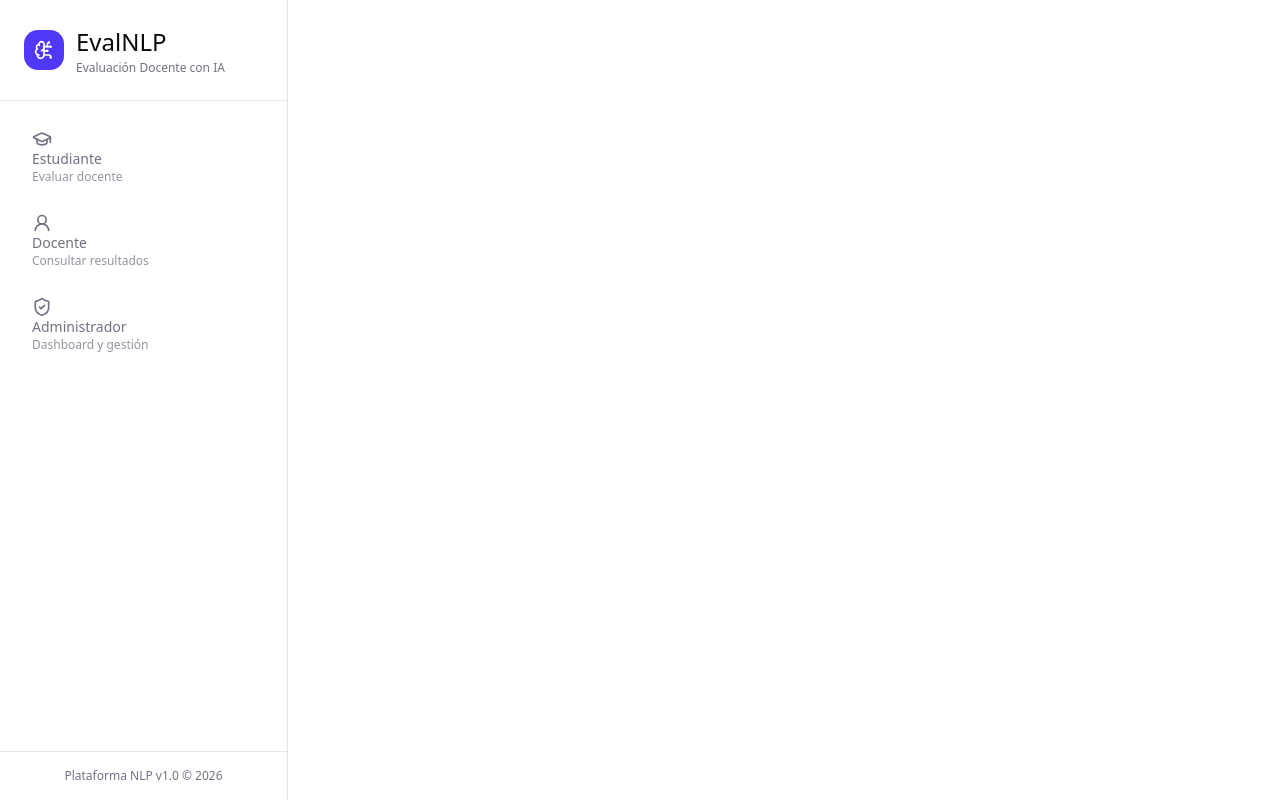
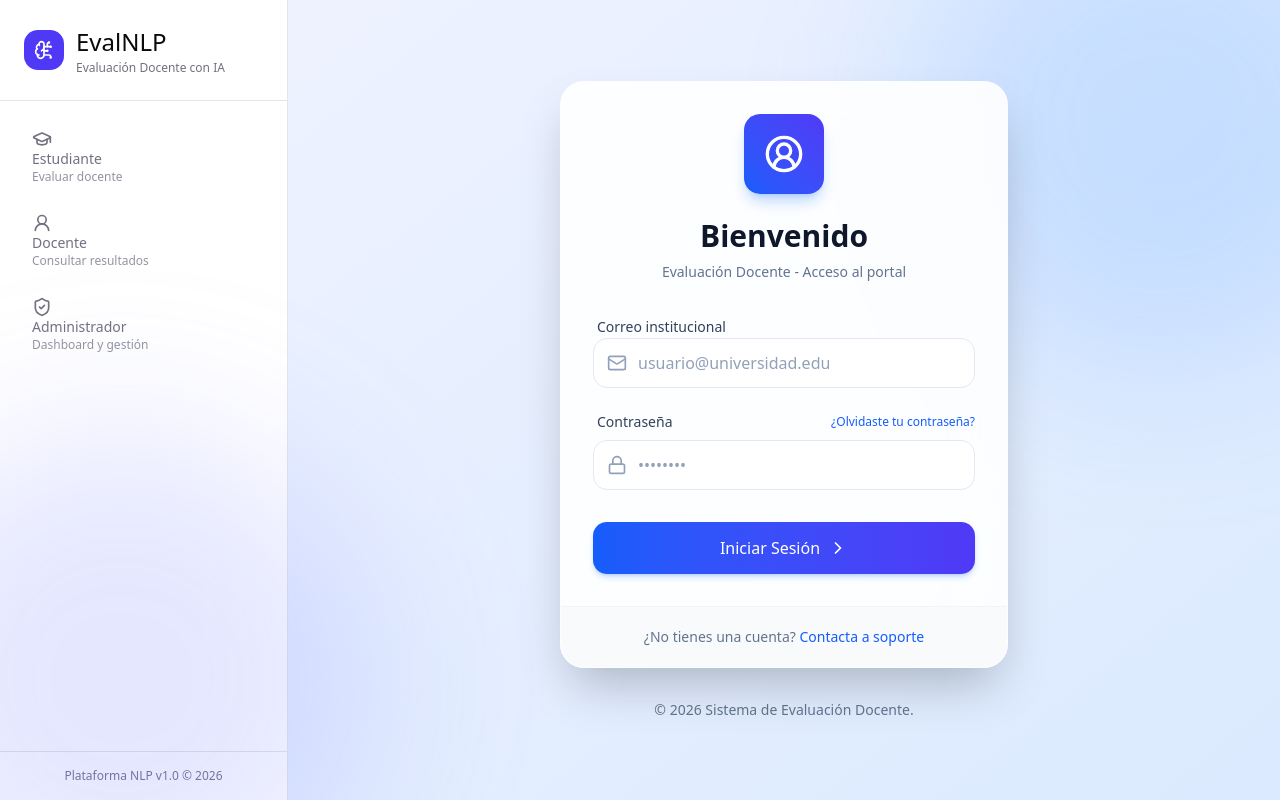
Before and after one commit to salomontillaUni/evaluacion_docente, a Next.js app: page / in a window 1280 px wide. Built offline with nearby package versions, Linux system fonts and the light colour scheme.

Commit message:
refactor: improve UI

```diff
--- a/app/page.tsx
+++ b/app/page.tsx
@@ -1,17 +1,145 @@
 "use client";
-import { BrainCircuit, GraduationCap, Menu, ShieldCheck, UserRound, X } from "lucide-react";
-import Link from "next/link";
-import { useState } from "react";
 
-
-const navItems = [
-  { to: "/views/estudiante", label: "Estudiante", icon: GraduationCap, description: "Evaluar docente" },
-  { to: "/views/docente", label: "Docente", icon: UserRound, description: "Consultar resultados" },
-  { to: "/views/admin", label: "Administrador", icon: ShieldCheck, description: "Dashboard y gestión" },
-];
+import React, { useState } from "react";
+import { motion } from "motion/react";
+import { Lock, Mail, ChevronRight, UserCircle2 } from "lucide-react";
+import { useRouter } from "next/navigation";
 
 export default function Home() {
+  const router = useRouter();
+  const [isLoading, setIsLoading] = useState(false);
+
+  const handleSubmit = async (e: React.FormEvent) => {
+    e.preventDefault();
+    setIsLoading(true);
+
+    // Simulate login delay to show loading state
+    await new Promise((resolve) => setTimeout(resolve, 1500));
+
+    // Redirect to the default view (you can adjust this later based on roles)
+    router.push("/views/estudiante");
+  };
+
   return (
-    <></>
+    <main className="min-h-screen w-full bg-linear-to-br from-indigo-50 to-blue-100 dark:from-slate-950 dark:to-slate-900 flex items-center justify-center p-4">
+      {/* Background decoration elements */}
+      <div className="absolute inset-0 z-0 overflow-hidden pointer-events-none">
+        <div className="absolute -top-32 -right-32 w-125 h-125 bg-blue-400/20 dark:bg-blue-600/10 rounded-full blur-[80px]" />
+        <div className="absolute -bottom-32 -left-32 w-125 h-125 bg-indigo-400/20 dark:bg-indigo-600/10 rounded-full blur-[80px]" />
+      </div>
+
+      <motion.div
+        initial={{ opacity: 0, y: 20 }}
+        animate={{ opacity: 1, y: 0 }}
+        transition={{ duration: 0.5, ease: "easeOut" }}
+        className="relative z-10 w-full max-w-md"
+      >
+        <div className="bg-white/90 dark:bg-slate-900/90 backdrop-blur-xl rounded-3xl shadow-2xl border border-white/20 dark:border-slate-800/50 overflow-hidden">
+          <div className="p-8">
+            <div className="flex justify-center mb-6">
+              <div className="h-20 w-20 bg-linear-to-tr from-blue-600 to-indigo-600 rounded-2xl flex items-center justify-center shadow-lg shadow-blue-500/30">
+                <UserCircle2 className="text-white h-10 w-10" />
+              </div>
+            </div>
+
+            <div className="text-center mb-8">
+              <h1 className="text-3xl font-bold text-slate-900 dark:text-white mb-2">
+                Bienvenido
+              </h1>
+              <p className="text-slate-500 dark:text-slate-400 text-sm">
+                Evaluación Docente - Acceso al portal
+              </p>
+            </div>
+
+            <form onSubmit={handleSubmit} className="space-y-6">
+              <div className="space-y-2">
+                <label className="text-sm font-medium text-slate-700 dark:text-slate-300 ml-1">
+                  Correo institucional
+                </label>
+                <div className="relative">
+                  <div className="absolute inset-y-0 left-0 pl-3.5 flex items-center pointer-events-none">
+                    <Mail className="h-5 w-5 text-slate-400" />
+                  </div>
+                  <input
+                    type="email"
+                    required
+                    placeholder="usuario@universidad.edu"
+                    className="w-full pl-11 pr-4 py-3 bg-white dark:bg-slate-950 border border-slate-200 dark:border-slate-800 rounded-xl focus:ring-2 focus:ring-blue-500/50 focus:border-blue-500 transition-all outline-none text-slate-900 dark:text-white placeholder-slate-400"
+                  />
+                </div>
+              </div>
+
+              <div className="space-y-2">
+                <div className="flex items-center justify-between ml-1">
+                  <label className="text-sm font-medium text-slate-700 dark:text-slate-300">
+                    Contraseña
+                  </label>
+                  <a
+                    href="#"
+                    className="text-xs text-blue-600 dark:text-blue-400 hover:underline"
+                  >
+                    ¿Olvidaste tu contraseña?
+                  </a>
+                </div>
+                <div className="relative">
+                  <div className="absolute inset-y-0 left-0 pl-3.5 flex items-center pointer-events-none">
+                    <Lock className="h-5 w-5 text-slate-400" />
+                  </div>
+                  <input
+                    type="password"
+                    required
+                    placeholder="••••••••"
+                    className="w-full pl-11 pr-4 py-3 bg-white dark:bg-slate-950 border border-slate-200 dark:border-slate-800 rounded-xl focus:ring-2 focus:ring-blue-500/50 focus:border-blue-500 transition-all outline-none text-slate-900 dark:text-white placeholder-slate-400"
+                  />
+                </div>
+              </div>
+
+              <div className="pt-2">
+                <motion.button
+                  whileHover={{ scale: 1.01 }}
+                  whileTap={{ scale: 0.98 }}
+                  disabled={isLoading}
+                  type="submit"
+                  className="w-full group relative flex items-center justify-center gap-2 bg-linear-to-r from-blue-600 to-indigo-600 text-white py-3.5 px-4 rounded-xl font-medium shadow-md shadow-blue-500/25 hover:shadow-lg hover:shadow-blue-500/40 transition-all disabled:opacity-70 disabled:cursor-wait"
+                >
+                  {isLoading ? (
+                    <motion.div
+                      animate={{ rotate: 360 }}
+                      transition={{
+                        repeat: Infinity,
+                        duration: 1,
+                        ease: "linear",
+                      }}
+                      className="w-5 h-5 border-2 border-white/30 border-t-white rounded-full"
+                    />
+                  ) : (
+                    <>
+                      <span>Iniciar Sesión</span>
+                      <ChevronRight className="w-5 h-5 group-hover:translate-x-1 transition-transform" />
+                    </>
+                  )}
+                </motion.button>
+              </div>
+            </form>
+          </div>
+
+          <div className="bg-slate-50 dark:bg-slate-900/50 p-5 border-t border-slate-100 dark:border-slate-800/50 text-center">
+            <p className="text-sm text-slate-500 dark:text-slate-400">
+              ¿No tienes una cuenta?{" "}
+              <a
+                href="#"
+                className="text-blue-600 dark:text-blue-400 font-medium hover:underline transition-colors"
+              >
+                Contacta a soporte
+              </a>
+            </p>
+          </div>
+        </div>
+
+        <div className="mt-8 text-center text-sm text-slate-500 dark:text-slate-400">
+          <p>© {new Date().getFullYear()} Sistema de Evaluación Docente.</p>
+        </div>
+      </motion.div>
+    </main>
   );
 }
--- a/app/views/estudiante/page.tsx
+++ b/app/views/estudiante/page.tsx
@@ -114,52 +114,63 @@ export default function StudentView() {
   };
 
   return (
-    <div className="p-4 md:p-8 max-w-3xl mx-auto">
-      <div className="mb-8">
-        <div className="flex items-center gap-3 mb-2">
-          <div className="w-10 h-10 rounded-xl bg-indigo-100 flex items-center justify-center">
-            <MessageSquareText className="w-5 h-5 text-indigo-600" />
+    <motion.div
+      initial={{ opacity: 0, scale: 0.98 }}
+      animate={{ opacity: 1, scale: 1 }}
+      transition={{ duration: 0.4, ease: "easeOut" }}
+      className="p-4 md:p-8 max-w-4xl mx-auto min-h-full relative"
+    >
+      <div className="mb-10 flex flex-col items-center text-center">
+        <div className="w-16 h-16 rounded-2xl bg-linear-to-br from-indigo-600 to-purple-600 flex items-center justify-center shadow-lg shadow-indigo-500/30 mb-4">
+          <MessageSquareText className="w-8 h-8 text-white" />
         </div>
-          <div>
-            <h1 className="text-foreground">Evaluación Docente</h1>
-            <p className="text-sm text-muted-foreground">
-              Comparte tu experiencia de forma anónima
+        <h1 className="text-3xl font-bold text-slate-900 dark:text-white mb-2">
+          Evaluación Docente
+        </h1>
+        <p className="text-slate-500 dark:text-slate-400 max-w-lg text-sm md:text-base">
+          Comparte tu experiencia académica de forma anónima para ayudarnos a
+          construir un mejor entorno educativo.
         </p>
       </div>
-        </div>
-      </div>
 
+      <div className="bg-white/70 dark:bg-slate-900/70 backdrop-blur-2xl border border-white/20 dark:border-slate-800 rounded-3xl shadow-xl p-6 md:p-8">
         {/* Selector de Docente */}
-      <div className="mb-6">
-        <label className="block mb-2 text-foreground">
-          Seleccionar Docente
+        <div className="mb-8">
+          <label className="block mb-2 text-sm font-medium text-slate-700 dark:text-slate-300 ml-1">
+            Docente a evaluar
           </label>
           <div className="relative">
             <button
               type="button"
               onClick={() => setIsDropdownOpen(!isDropdownOpen)}
-            className={`w-full flex items-center justify-between px-4 py-3 rounded-xl border transition-all bg-card text-left ${
+              className={`w-full flex items-center justify-between px-5 py-4 rounded-2xl border transition-all bg-white dark:bg-slate-950 text-left cursor-pointer ${
                 errors.docente
                   ? "border-red-400 ring-2 ring-red-100"
-                : "border-border hover:border-indigo-300 focus:border-indigo-500 focus:ring-2 focus:ring-indigo-100"
+                  : "border-slate-200 dark:border-slate-800 hover:border-indigo-300 focus:border-indigo-500 focus:ring-4 focus:ring-indigo-500/10"
               }`}
             >
               <span
                 className={
-                selectedDocenteObj ? "text-foreground" : "text-muted-foreground"
+                  selectedDocenteObj
+                    ? "text-slate-900 dark:text-white font-medium"
+                    : "text-slate-400"
                 }
               >
                 {selectedDocenteObj
                   ? `${selectedDocenteObj.nombre} — ${selectedDocenteObj.materia}`
-                : "Elige un docente matriculado..."}
+                  : "Selecciona un profesor..."}
               </span>
               <ChevronDown
-              className={`w-5 h-5 text-muted-foreground transition-transform ${isDropdownOpen ? "rotate-180" : ""}`}
+                className={`w-5 h-5 text-slate-400 transition-transform duration-300 ${isDropdownOpen ? "rotate-180 text-indigo-500" : ""}`}
               />
             </button>
 
             {isDropdownOpen && (
-            <div className="absolute z-20 mt-2 w-full bg-card rounded-xl border border-border shadow-xl overflow-hidden">
+              <motion.div
+                initial={{ opacity: 0, y: -10 }}
+                animate={{ opacity: 1, y: 0 }}
+                className="absolute z-20 mt-2 w-full bg-white dark:bg-slate-900 rounded-2xl border border-slate-200 dark:border-slate-800 shadow-2xl overflow-hidden max-h-60 overflow-y-auto"
+              >
                 {docentes.map((d) => (
                   <button
                     key={d.id}
@@ -169,37 +180,45 @@ export default function StudentView() {
                       setIsDropdownOpen(false);
                       setErrors((prev) => ({ ...prev, docente: undefined }));
                     }}
-                  className={`w-full text-left px-4 py-3 hover:bg-indigo-50 transition-colors border-b border-border last:border-b-0 ${
-                    selectedDocente === d.id ? "bg-indigo-50" : ""
+                    className={`w-full text-left px-5 py-4 hover:bg-slate-50 dark:hover:bg-slate-800/50 transition-colors border-b border-slate-100 dark:border-slate-800 last:border-b-0 ${
+                      selectedDocente === d.id
+                        ? "bg-indigo-50/50 dark:bg-indigo-500/10"
+                        : ""
                     }`}
                   >
-                  <p className="text-sm text-foreground">{d.nombre}</p>
-                  <p className="text-xs text-muted-foreground">
+                    <p className="text-sm font-semibold text-slate-900 dark:text-white">
+                      {d.nombre}
+                    </p>
+                    <p className="text-xs text-slate-500 dark:text-slate-400 mt-1">
                       {d.materia} · {d.departamento}
                     </p>
                   </button>
                 ))}
-            </div>
+              </motion.div>
             )}
           </div>
           {errors.docente && (
-          <p className="mt-2 text-sm text-red-600 flex items-center gap-1">
-            <span className="inline-block w-1 h-1 rounded-full bg-red-600" />
+            <motion.p
+              initial={{ opacity: 0 }}
+              animate={{ opacity: 1 }}
+              className="mt-2 text-sm text-red-500 flex items-center gap-1.5 ml-1"
+            >
+              <span className="inline-block w-1.5 h-1.5 rounded-full bg-red-500" />
               {errors.docente}
-          </p>
+            </motion.p>
           )}
         </div>
 
         {/* Área de Texto */}
-      <div className="mb-6">
-        <label className="block mb-2 text-foreground">
-          Tu opinión sobre el docente
+        <div className="mb-8">
+          <label className="block mb-2 text-sm font-medium text-slate-700 dark:text-slate-300 ml-1">
+            Tu retroalimentación
           </label>
           <div
-          className={`relative rounded-xl border transition-all ${
+            className={`relative rounded-2xl border bg-white dark:bg-slate-950 transition-all ${
               errors.comentario
                 ? "border-red-400 ring-2 ring-red-100"
-              : "border-border focus-within:border-indigo-500 focus-within:ring-2 focus-within:ring-indigo-100"
+                : "border-slate-200 dark:border-slate-800 focus-within:border-indigo-500 focus-within:ring-4 focus-within:ring-indigo-500/10"
             }`}
           >
             <textarea
@@ -211,128 +230,148 @@ export default function StudentView() {
                     setErrors((prev) => ({ ...prev, comentario: undefined }));
                 }
               }}
-            placeholder="Describe tu experiencia con este docente: su metodología de enseñanza, comunicación, disponibilidad, material de clase, evaluaciones, etc."
+              placeholder="Describe tu experiencia de aprendizaje. Puedes incluir aspectos como claridad, materiales, nivel de empatía, o cualquier área que pueda mejorar."
               rows={6}
-            className="w-full px-4 py-3 rounded-xl bg-card text-foreground placeholder-muted-foreground resize-none focus:outline-none"
+              className="w-full px-5 py-4 rounded-t-2xl bg-transparent text-slate-900 dark:text-white placeholder-slate-400 resize-none outline-none leading-relaxed"
             />
             <div
-            className={`flex items-center justify-between px-4 py-2 border-t border-border text-xs ${
+              className={`flex items-center justify-between px-5 py-3 border-t border-slate-100 dark:border-slate-800 text-xs font-medium ${
                 charsRemaining < 100
                   ? charsRemaining < 20
-                  ? "text-red-600"
-                  : "text-amber-600"
-                : "text-muted-foreground"
+                    ? "text-red-500"
+                    : "text-amber-500"
+                  : "text-slate-400"
               }`}
             >
-            <span className="flex items-center gap-1">
-              <FileText className="w-3 h-3" />
+              <span className="flex items-center gap-1.5">
+                <FileText className="w-3.5 h-3.5" />
                 Máximo {MAX_CHARS} caracteres
               </span>
-            <span className="tabular-nums">{charsRemaining} restantes</span>
+              <span className="tabular-nums bg-slate-100 dark:bg-slate-800 px-2 py-1 rounded-md">
+                {charsRemaining}
+              </span>
             </div>
           </div>
           {errors.comentario && (
-          <p className="mt-2 text-sm text-red-600 flex items-center gap-1">
-            <span className="inline-block w-1 h-1 rounded-full bg-red-600" />
+            <motion.p
+              initial={{ opacity: 0 }}
+              animate={{ opacity: 1 }}
+              className="mt-2 text-sm text-red-500 flex items-center gap-1.5 ml-1"
+            >
+              <span className="inline-block w-1.5 h-1.5 rounded-full bg-red-500" />
               {errors.comentario}
-          </p>
+            </motion.p>
           )}
         </div>
 
         {/* Botones */}
-      <div className="flex flex-col sm:flex-row gap-3 mb-8">
+        <div className="flex flex-col sm:flex-row gap-4 mb-2">
           <button
             type="button"
             onClick={handleClear}
-          className="flex items-center justify-center gap-2 px-6 py-3 rounded-xl border border-border text-muted-foreground hover:bg-accent hover:text-foreground transition-all"
+            className="flex items-center justify-center gap-2 px-6 py-4 rounded-2xl border border-slate-200 dark:border-slate-800 text-slate-600 dark:text-slate-300 hover:bg-slate-50 dark:hover:bg-slate-800 transition-colors font-medium cursor-pointer"
           >
-          <Eraser className="w-4 h-4" />
-          Limpiar
+            <Eraser className="w-5 h-5" />
+            Limpiar form
           </button>
-        <button
+          <motion.button
+            whileHover={{ scale: 1.01 }}
+            whileTap={{ scale: 0.98 }}
             type="button"
             onClick={handleAnalyze}
             disabled={isAnalyzing}
-          className="flex-1 flex items-center justify-center gap-2 px-6 py-3 rounded-xl bg-indigo-600 text-white hover:bg-indigo-700 transition-all disabled:opacity-60 disabled:cursor-not-allowed shadow-lg shadow-indigo-600/25"
+            className="flex-1 flex items-center justify-center gap-2 px-6 py-4 rounded-xl font-medium shadow-md transition-all text-white bg-linear-to-r from-indigo-600 to-purple-600 hover:shadow-lg hover:shadow-indigo-500/30 disabled:opacity-70 disabled:cursor-wait"
           >
             {isAnalyzing ? (
               <>
-              <BrainCircuit className="w-4 h-4 animate-spin" />
+                <motion.div
+                  animate={{ rotate: 360 }}
+                  transition={{ repeat: Infinity, duration: 1, ease: "linear" }}
+                  className="w-5 h-5 border-2 border-white/30 border-t-white rounded-full"
+                />
                 Analizando con NLP...
               </>
             ) : (
               <>
-              <Send className="w-4 h-4" />
-              Analizar comentario
+                <Send className="w-5 h-5" />
+                Procesar y Enviar
               </>
             )}
-        </button>
+          </motion.button>
+        </div>
       </div>
 
       {/* Resultado del Análisis */}
       {result && (
         <motion.div
-          initial={{ opacity: 0, y: 20 }}
-          animate={{ opacity: 1, y: 0 }}
-          transition={{ duration: 0.4 }}
-          className="rounded-2xl border border-border bg-card overflow-hidden shadow-lg"
+          initial={{ opacity: 0, scale: 0.95, y: 30 }}
+          animate={{ opacity: 1, scale: 1, y: 0 }}
+          transition={{ duration: 0.5, type: "spring" }}
+          className="mt-8 rounded-3xl border border-white/20 dark:border-slate-800 bg-white dark:bg-slate-900 overflow-hidden shadow-2xl"
         >
-          <div className="px-6 py-4 bg-gradient-to-r from-indigo-600 to-purple-600 text-white">
-            <div className="flex items-center gap-2">
-              <Sparkles className="w-5 h-5" />
-              <h2 className="text-white">Resultado del Análisis</h2>
+          <div className="px-8 py-5 bg-linear-to-r from-indigo-600 via-purple-600 to-indigo-600 bg-size-[200%_auto] animate-gradient text-white">
+            <div className="flex items-center gap-2.5">
+              <Sparkles className="w-6 h-6 text-indigo-100" />
+              <h2 className="text-xl font-semibold text-white tracking-tight">
+                Análisis Inteligente
+              </h2>
             </div>
-            <p className="text-sm text-indigo-100 mt-1">
-              Procesado mediante Procesamiento de Lenguaje Natural
+            <p className="text-indigo-100/80 text-sm mt-1">
+              Resultados generados por Procesamiento de Lenguaje Natural
             </p>
           </div>
 
-          <div className="p-6 space-y-5">
+          <div className="p-8 space-y-8 relative">
             {/* Sentimiento */}
+            <div className="flex flex-col sm:flex-row gap-6 items-start sm:items-center justify-between">
               <div>
-              <label className="text-xs text-muted-foreground uppercase tracking-wider">
-                Sentimiento Detectado
+                <label className="text-xs font-bold text-slate-400 dark:text-slate-500 uppercase tracking-widest">
+                  Sentimiento
                 </label>
-              <div className="mt-2 flex items-center gap-3">
-                <span className="text-2xl">
+                <div className="mt-3 flex items-center gap-3">
+                  <div className="h-12 w-12 rounded-2xl flex items-center justify-center bg-slate-50 dark:bg-slate-800 text-2xl shadow-sm border border-slate-100 dark:border-slate-700">
                     {getSentimentIcon(result.sentimiento)}
-                </span>
+                  </div>
                   <span
-                  className={`inline-flex items-center px-4 py-1.5 rounded-full text-sm border ${getSentimentColor(result.sentimiento)}`}
+                    className={`inline-flex items-center px-4 py-2 rounded-xl text-sm font-semibold border ${getSentimentColor(result.sentimiento)}`}
                   >
                     {result.sentimiento}
                   </span>
                 </div>
               </div>
 
+              {/* Confirmación Badge */}
+              <div className="flex items-center gap-3 bg-emerald-50 dark:bg-emerald-950/30 border border-emerald-200 dark:border-emerald-900/50 rounded-2xl px-5 py-3 shadow-sm">
+                <CheckCircle2 className="w-6 h-6 text-emerald-500" />
+                <div>
+                  <p className="text-sm font-semibold text-emerald-800 dark:text-emerald-400">
+                    Registrado exitosamente
+                  </p>
+                  <p className="text-xs text-emerald-600/80 dark:text-emerald-500/80 mt-0.5">
+                    Ref: <span className="font-mono">{result.id}</span>
+                  </p>
+                </div>
+              </div>
+            </div>
+
+            <hr className="border-slate-100 dark:border-slate-800" />
+
             {/* Resumen */}
             <div>
-              <label className="text-xs text-muted-foreground uppercase tracking-wider">
-                Resumen
+              <label className="text-xs font-bold text-slate-400 dark:text-slate-500 uppercase tracking-widest flex items-center gap-2">
+                <BrainCircuit className="w-4 h-4" />
+                Resumen generativo
               </label>
-              <p className="mt-2 text-foreground bg-muted/50 rounded-xl p-4 text-sm leading-relaxed">
+              <div className="mt-3 bg-slate-50 dark:bg-slate-800/50 border border-slate-100 dark:border-slate-800 rounded-2xl p-5 relative overflow-hidden group">
+                <div className="absolute top-0 left-0 w-1 h-full bg-indigo-500 rounded-l-2xl group-hover:w-1.5 transition-all" />
+                <p className="text-slate-700 dark:text-slate-300 text-sm md:text-base leading-relaxed pl-2">
                   {result.resumen}
-              </p>
-            </div>
-
-            {/* Confirmación */}
-            <div className="flex items-start gap-3 bg-emerald-50 border border-emerald-200 rounded-xl p-4">
-              <CheckCircle2 className="w-5 h-5 text-emerald-600 mt-0.5 shrink-0" />
-              <div>
-                <p className="text-sm text-emerald-800">
-                  Evaluación registrada exitosamente
-                </p>
-                <p className="text-xs text-emerald-600 mt-1">
-                  Identificador único:{" "}
-                  <span className="font-mono bg-emerald-100 px-2 py-0.5 rounded">
-                    {result.id}
-                  </span>
                 </p>
               </div>
             </div>
           </div>
         </motion.div>
       )}
-    </div>
+    </motion.div>
   );
 }
```
Lines whose indentation alone changed are shown as unchanged.
